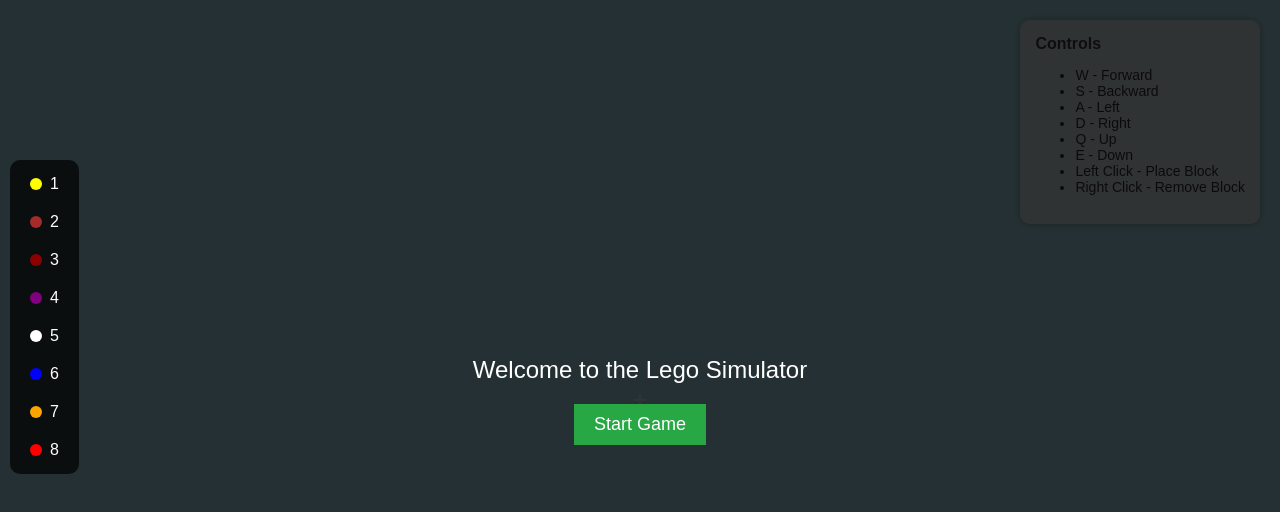
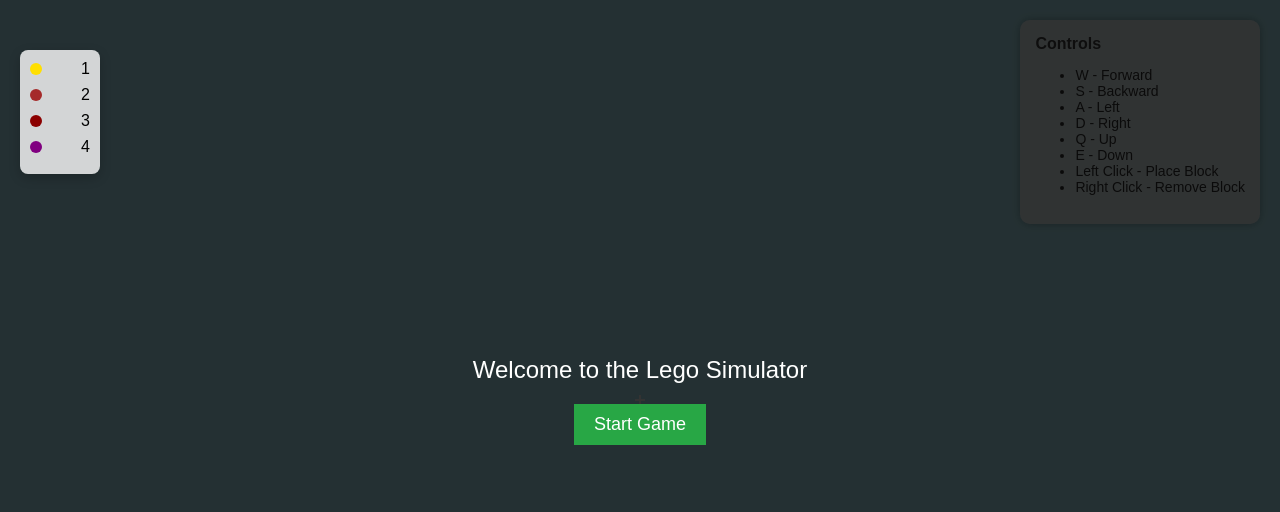
Before and after one commit to oceanlord-jet/legosim, a website built with Vite: page index.html in a window 1280 px wide. Built offline with nearby package versions, Linux system fonts and the light colour scheme.

Commit message:
Describe your changes here

```diff
--- a/index.html
+++ b/index.html
@@ -47,41 +47,20 @@
     <button id="start-button">Start Game</button>
   </div>
 
-  <div id="block-menu">
-    <div class="block-item" data-block="1">
-        <span class="color-dot" style="background-color: rgb(255, 255, 0);"></span>
-        1
+  <div id="block-selector">
+    <div class="block" data-block="1">
+      <div class="color-dot" style="background-color: rgb(255, 223, 0);"></div> 1
     </div>
-    <div class="block-item" data-block="2">
-        <span class="color-dot" style="background-color: rgb(165, 42, 42);"></span>
-        2
+    <div class="block" data-block="2">
+      <div class="color-dot" style="background-color: rgb(165, 42, 42);"></div> 2
     </div>
-    <div class="block-item" data-block="3">
-        <span class="color-dot" style="background-color: rgb(139, 0, 0);"></span>
-        3
+    <div class="block" data-block="3">
+      <div class="color-dot" style="background-color: rgb(139, 0, 0);"></div> 3
     </div>
-    <div class="block-item" data-block="4">
-        <span class="color-dot" style="background-color: rgb(128, 0, 128);"></span>
-        4
+    <div class="block" data-block="4">
+      <div class="color-dot" style="background-color: rgb(128, 0, 128);"></div> 4
     </div>
-    <div class="block-item" data-block="5">
-        <span class="color-dot" style="background-color: rgb(255, 255, 255);"></span>
-        5
-    </div>
-    <div class="block-item" data-block="6">
-        <span class="color-dot" style="background-color: rgb(0, 0, 255);"></span>
-        6
-    </div>
-    <div class="block-item" data-block="7">
-        <span class="color-dot" style="background-color: rgb(255, 165, 0);"></span>
-        7
-    </div>
-    <div class="block-item" data-block="8">
-        <span class="color-dot" style="background-color: rgb(255, 0, 0);"></span>
-        8
-    </div>
-</div>
-
+  </div>
 
 
     <script type="module" src="/src/main.js"></script>
--- a/src/main.js
+++ b/src/main.js
@@ -57,10 +57,10 @@
 loadBlockModel(2, '/models/brown_2x2.glb', 0.47, 0.49, 0.47);
 loadBlockModel(3, '/models/darkred_2x2.glb', 0.47, 0.49, 0.47);
 loadBlockModel(4, '/models/purple_2x2.glb', 0.47, 0.49, 0.47);
-loadBlockModel(5, '/models/white_2x2.glb', 0.45, 0.55, 0.45);
-loadBlockModel(6, '/models/blue_2x4.glb', 0.5, 0.5, 0.5);
-loadBlockModel(7, '/models/orange_2x4.glb', 0.5, 0.5, 0.5);
-loadBlockModel(8, '/models/red_2x4.glb', 0.5, 0.5, 0.5);
+// loadBlockModel(5, '/models/white_2x2.glb', 0.45, 0.55, 0.45);
+// loadBlockModel(6, '/models/blue_2x4.glb', 0.5, 0.5, 0.5);
+// loadBlockModel(7, '/models/orange_2x4.glb', 0.5, 0.5, 0.5);
+// loadBlockModel(8, '/models/red_2x4.glb', 0.5, 0.5, 0.5);
 
 // Load ground model
 function loadGround() {
@@ -255,14 +255,13 @@
 // Event listener for the start button
 startButton.addEventListener('click', startGame);
 
-// Event listener to select block from menu
-document.querySelectorAll('.block-item').forEach((item) => {
-    item.addEventListener('click', (event) => {
-        const blockNumber = parseInt(event.currentTarget.getAttribute('data-block'));
-        selectedBlockNumber = blockNumber;
-        console.log(`Selected block number: ${selectedBlockNumber}`);
+// Event listener for block selection
+document.querySelectorAll('.block').forEach((blockElement) => {
+    blockElement.addEventListener('click', (event) => {
+      selectedBlockNumber = parseInt(event.currentTarget.getAttribute('data-block'));
+      console.log(`Selected block number: ${selectedBlockNumber}`);
     });
-});
+  });
 
 
 // Event listener for mouse click
--- a/style.css
+++ b/style.css
@@ -90,38 +90,29 @@
     background-color: #218838;
   }
 
-  #block-menu {
+  #block-selector {
     position: fixed;
-    top: 20%;
-    left: 10px;
-    background-color: rgba(0, 0, 0, 0.7);
-    border-radius: 10px;
+    top: 50px;
+    left: 20px;
+    width: 60px;
     padding: 10px;
-    color: white;
+    background-color: rgba(255, 255, 255, 0.8);
+    border-radius: 8px;
+    box-shadow: 0px 4px 12px rgba(0, 0, 0, 0.2);
     font-family: Arial, sans-serif;
-    display: flex;
-    flex-direction: column;
-    gap: 10px;
-    z-index: 100;
-}
+  }
 
-.block-item {
+  .block {
     display: flex;
     align-items: center;
-    padding: 5px 10px;
-    border-radius: 8px;
+    justify-content: space-between;
+    margin-bottom: 8px;
     cursor: pointer;
-    transition: background-color 0.2s ease;
-}
+  }
 
-.block-item:hover {
-    background-color: rgba(255, 255, 255, 0.1);
-}
-
-.color-dot {
+  .color-dot {
     width: 12px;
     height: 12px;
     border-radius: 50%;
-    margin-right: 8px;
-    display: inline-block;
-}
+    margin-right: 5px;
+  }
```
